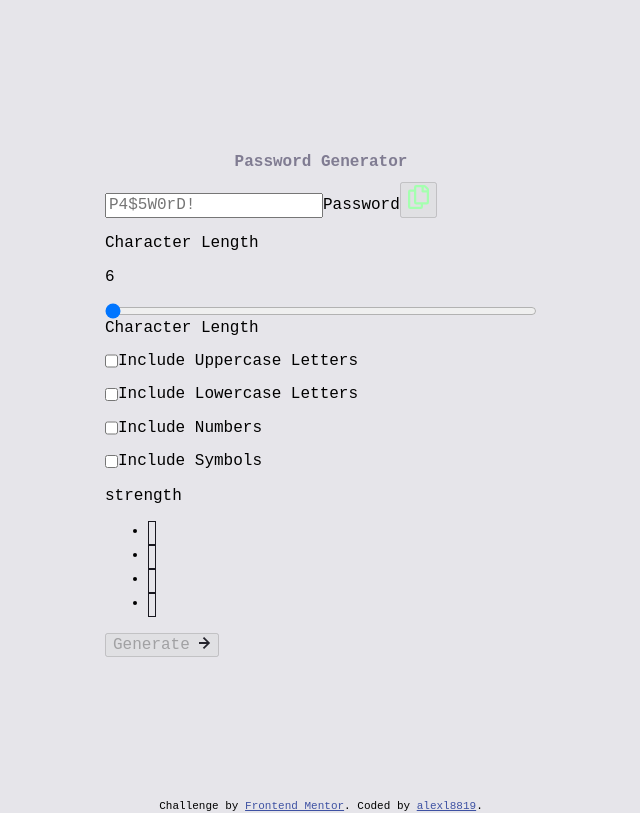
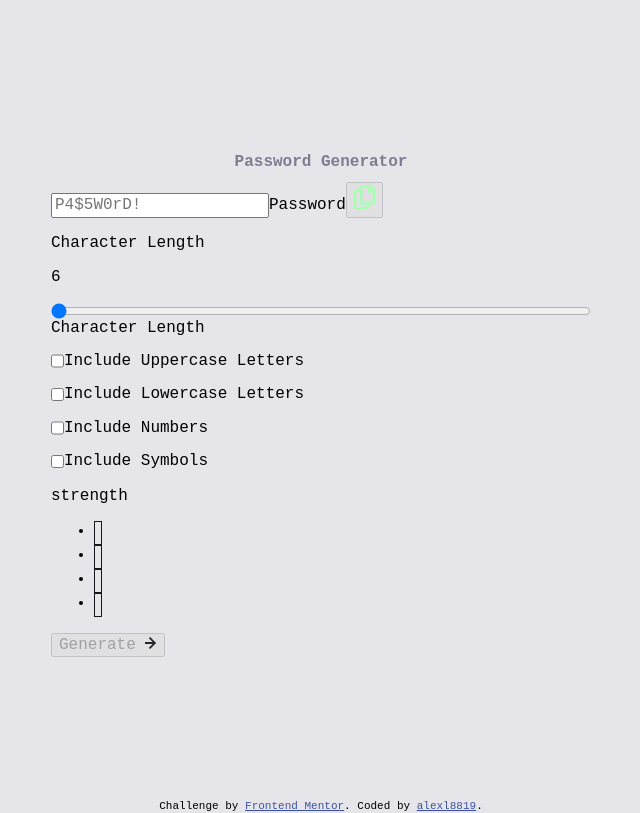
Before and after one commit to alexl8819/password-generator-app, a React (Vite) app: page / in a window 1280 px wide. Shown: the whole page, without its empty margins (319-959 px from the left). Built offline with nearby package versions, Linux system fonts and the light colour scheme.

Commit message:
refactor: change container width to same width as design spec

```diff
--- a/src/App.css
+++ b/src/App.css
@@ -12,6 +12,6 @@
 
 @media screen and (min-width: 640px) {
   .container {
-    min-width: 27rem; /*33.75rem;*/
+    min-width: 33.75rem;
   }
 }
```
